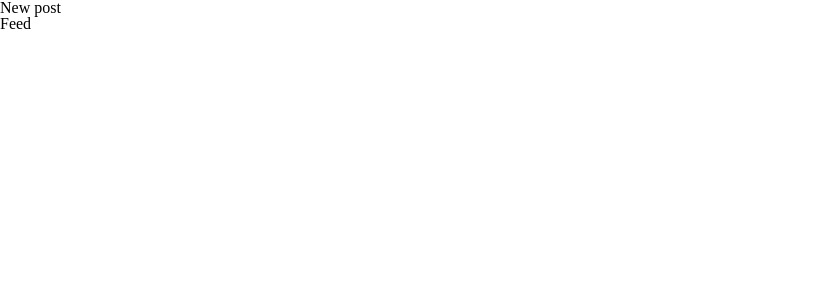
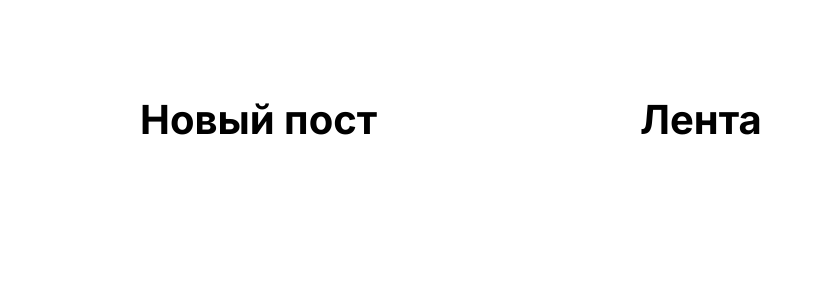
Before and after one commit to ecomeel/blog-react, a React (Vite) app: page / in a window 1280 px wide. Shown: the top 300 px of the page, without its empty margins (0-823 px from the left). Built offline with nearby package versions, Linux system fonts and the light colour scheme.

Commit message:
header && common styles %% font

```diff
--- a/index.html
+++ b/index.html
@@ -1,9 +1,15 @@
-<!doctype html>
+<!DOCTYPE html>
 <html lang="en">
     <head>
         <meta charset="UTF-8" />
         <link rel="icon" type="image/svg+xml" href="/vite.svg" />
         <meta name="viewport" content="width=device-width, initial-scale=1.0" />
+        <link rel="preconnect" href="https://fonts.googleapis.com" />
+        <link rel="preconnect" href="https://fonts.gstatic.com" crossorigin />
+        <link
+            href="https://fonts.googleapis.com/css2?family=Inter:wght@400;700&display=swap"
+            rel="stylesheet"
+        />
         <title>Vite + React</title>
     </head>
     <body>
--- a/src/App.css
+++ b/src/App.css
@@ -0,0 +1,11 @@
+.app {
+    margin: 0 auto;
+    padding-top: 100px;
+    padding-bottom: 50px;
+    width: 1000px;
+    display: flex;
+}
+
+.app > div {
+    flex: 1
+}
--- a/src/App.jsx
+++ b/src/App.jsx
@@ -1,6 +1,7 @@
-import { useState } from 'react'
+import './App.css'
 import NewPost from './components/NewPost/NewPost'
 import PostsFeed from './components/PostsFeed/PostsFeed'
+
 
 function App() {
 
--- /dev/null
+++ b/src/components/Header/Header.css
@@ -0,0 +1,5 @@
+.header {
+    margin-bottom: 50px;
+    font-size: 40px;
+    font-weight: 700;
+}
--- /dev/null
+++ b/src/components/Header/Header.jsx
@@ -0,0 +1,9 @@
+import './Header.css'
+
+export default function Header({ text }) {
+    return (
+        <header className="header">
+            <h2 className="header__title">{text}</h2>
+        </header>
+    )
+}
--- a/src/components/NewPost/NewPost.jsx
+++ b/src/components/NewPost/NewPost.jsx
@@ -1,7 +1,9 @@
+import Header from "../Header/Header"
+
 export default function NewPost() {
     return (
         <div className="new-post">
-            <header>New post</header>
+            <Header text='Новый пост' />
         </div>
     )
 }
--- a/src/components/PostsFeed/PostsFeed.jsx
+++ b/src/components/PostsFeed/PostsFeed.jsx
@@ -1,7 +1,9 @@
+import Header from "../Header/Header"
+
 export default function PostsFeed() {
     return (
         <div className="posts-feed">
-            <header>Feed</header>
+            <Header text='Лента' />
         </div>
     )
 }
--- /dev/null
+++ b/src/index.css
@@ -0,0 +1,5 @@
+body, html {
+    font-family: 'Inter', sans-serif;
+    font-size: 32px;
+    font-weight: 400;
+}
--- a/src/index.jsx
+++ b/src/index.jsx
@@ -2,6 +2,7 @@ import React from 'react'
 import ReactDOM from 'react-dom/client'
 import App from './App.jsx'
 import './reset.css'
+import './index.css'
 
 const root = ReactDOM.createRoot(document.getElementById('root'))
 
```
Lines whose indentation alone changed are shown as unchanged.
